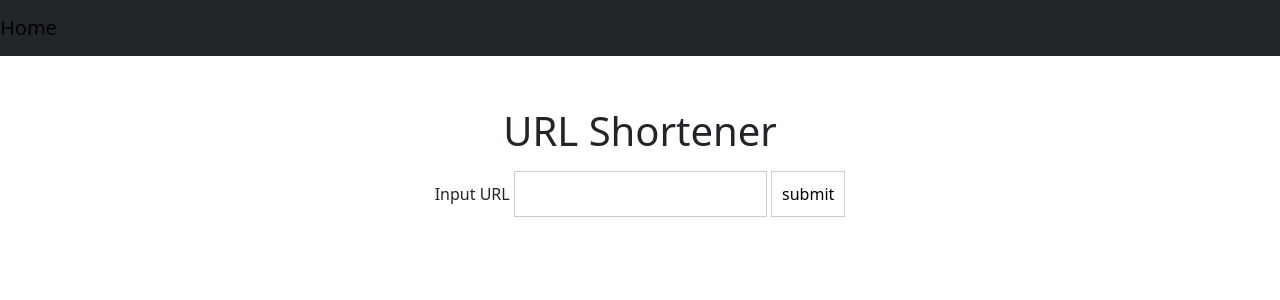
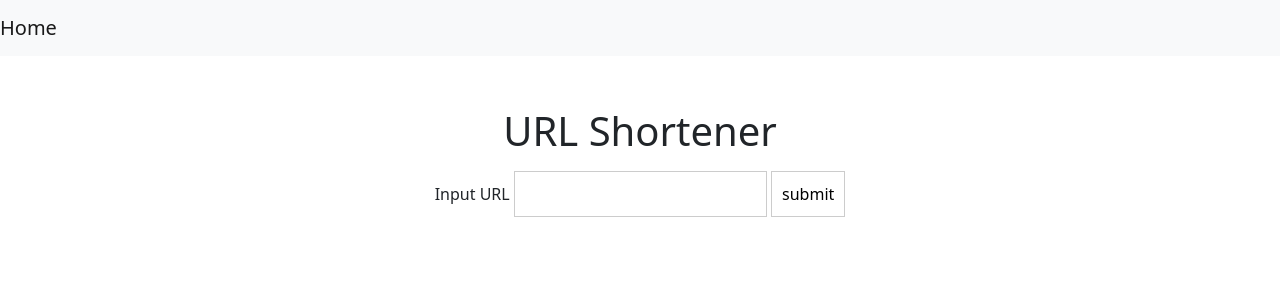
Before and after one commit to dartbill/URLShortener, a Flask app: page / in a window 1280 px wide. Shown: the top 300 px of the page. Run offline with Flask 2, Linux system fonts and the light colour scheme; parts of the project's set-up code (start-up, migrations or seed data) failed here and were passed over.

Commit message:
edit navbar

```diff
--- a/templates/base.html
+++ b/templates/base.html
@@ -11,7 +11,7 @@
 
 </head>
 <body>
-    <nav class="navbar navbar-expand-lg navbar-light bg-dark">
+    <nav class="navbar navbar-expand-lg navbar-light bg-light">
         <a class="navbar-brand" href="/">Home</a>
     </nav>
     <div class="container">
```
